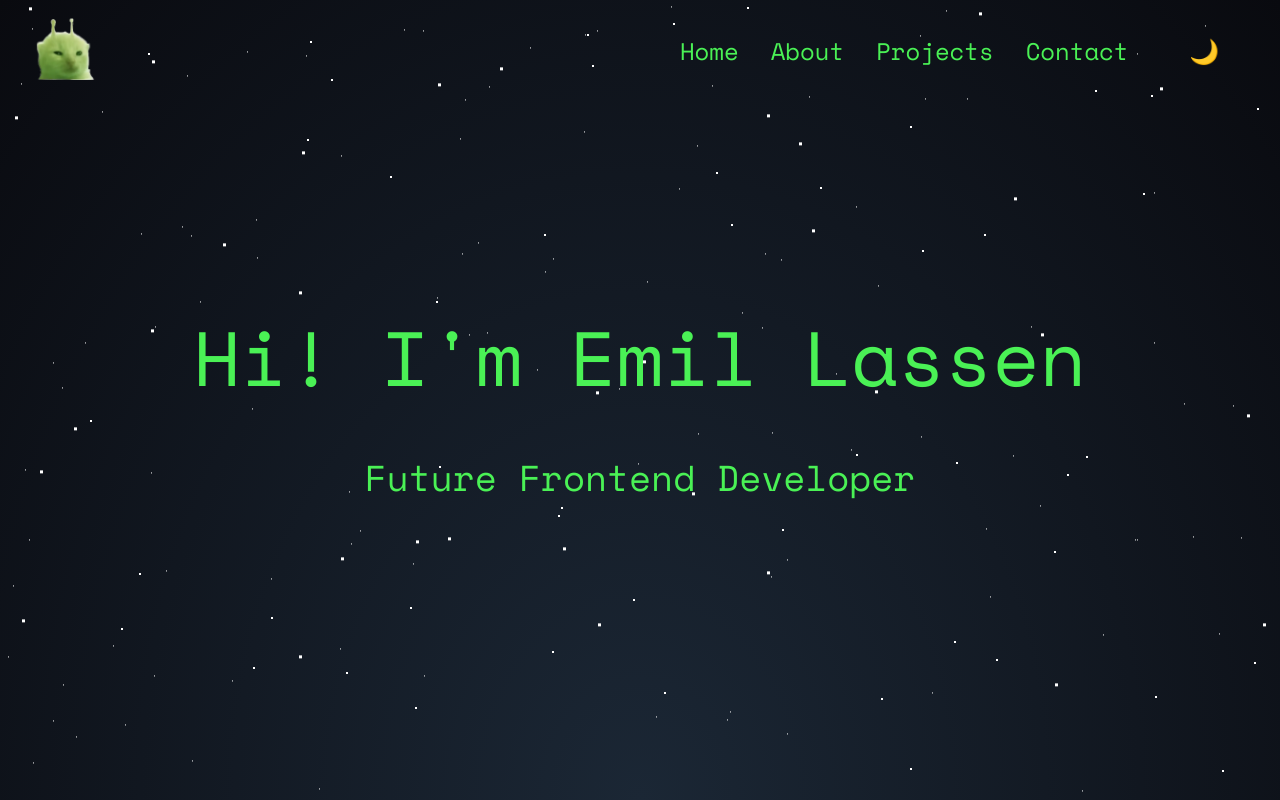
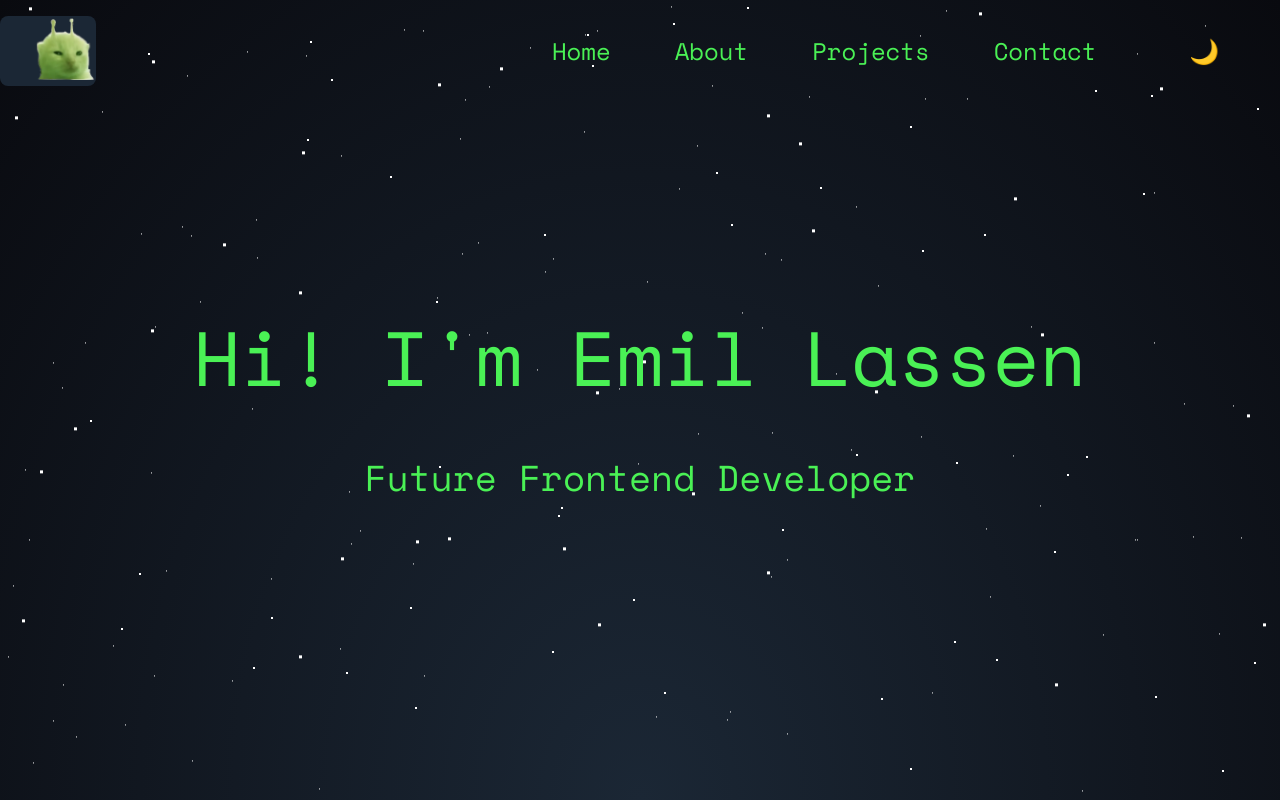
Before and after one commit to W1ngdings/elassen.github.io, a React (Vite) app: page / in a window 1280 px wide. In both pictures the pointer is over the link 48 px from the left and 51 px from the top of the page. Built offline with nearby package versions, Linux system fonts and the light colour scheme.

Commit message:
Header adjustment and hover

```diff
--- a/src/components/Header.module.css
+++ b/src/components/Header.module.css
@@ -19,7 +19,7 @@
 .nav {
   display: flex;
   align-items: center;
-  gap: 2rem;
+  gap: 4rem;
   font-size: 1.5rem;
   padding-right: 2rem;
 }
--- a/src/components/Projects.module.css
+++ b/src/components/Projects.module.css
@@ -9,7 +9,7 @@
   text-align: right;
   font-size: 2rem;
   margin-right: 9vw;
-  margin-top: 3rem;
+  margin-top: 10rem;
   margin-bottom: 3rem;
   font-family: 'spacemono', sans-serif;
 }
--- a/src/index.css
+++ b/src/index.css
@@ -72,12 +72,24 @@ button:focus-visible {
   background: radial-gradient(ellipse at bottom, #7a8fa6 0%, #e0e5ec 100%);
   color: #fd6500;
 }
-.dark a,
-.dark a:visited {
+.dark a, .dark a:visited {
   color: #4af155 !important;
 }
 
-.light a,
-.light a:visited {
+.light a, .light a:visited {
   color: #fd6500 !important;
 }
+
+ .light a:hover {
+  background-color: #7a8fa6;
+  border-radius: 8px;
+  width: fit-content;
+  text-align: center;
+ }
+
+  .dark a:hover {
+  background-color: #1B2735;
+  border-radius: 8px;
+  width: fit-content;
+  text-align: center;
+ }
```
Also changed, not shown: src/components/Home.module.css.
